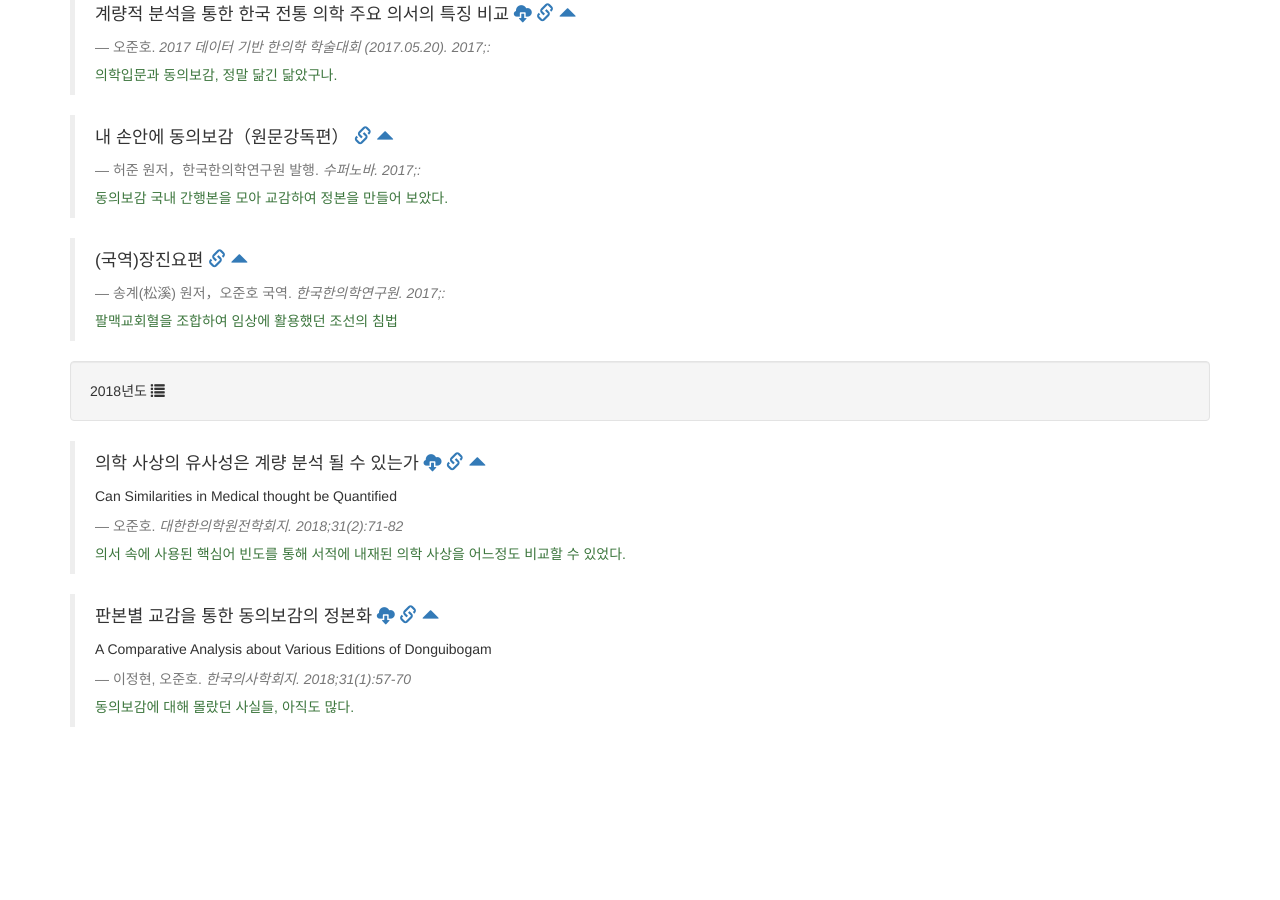
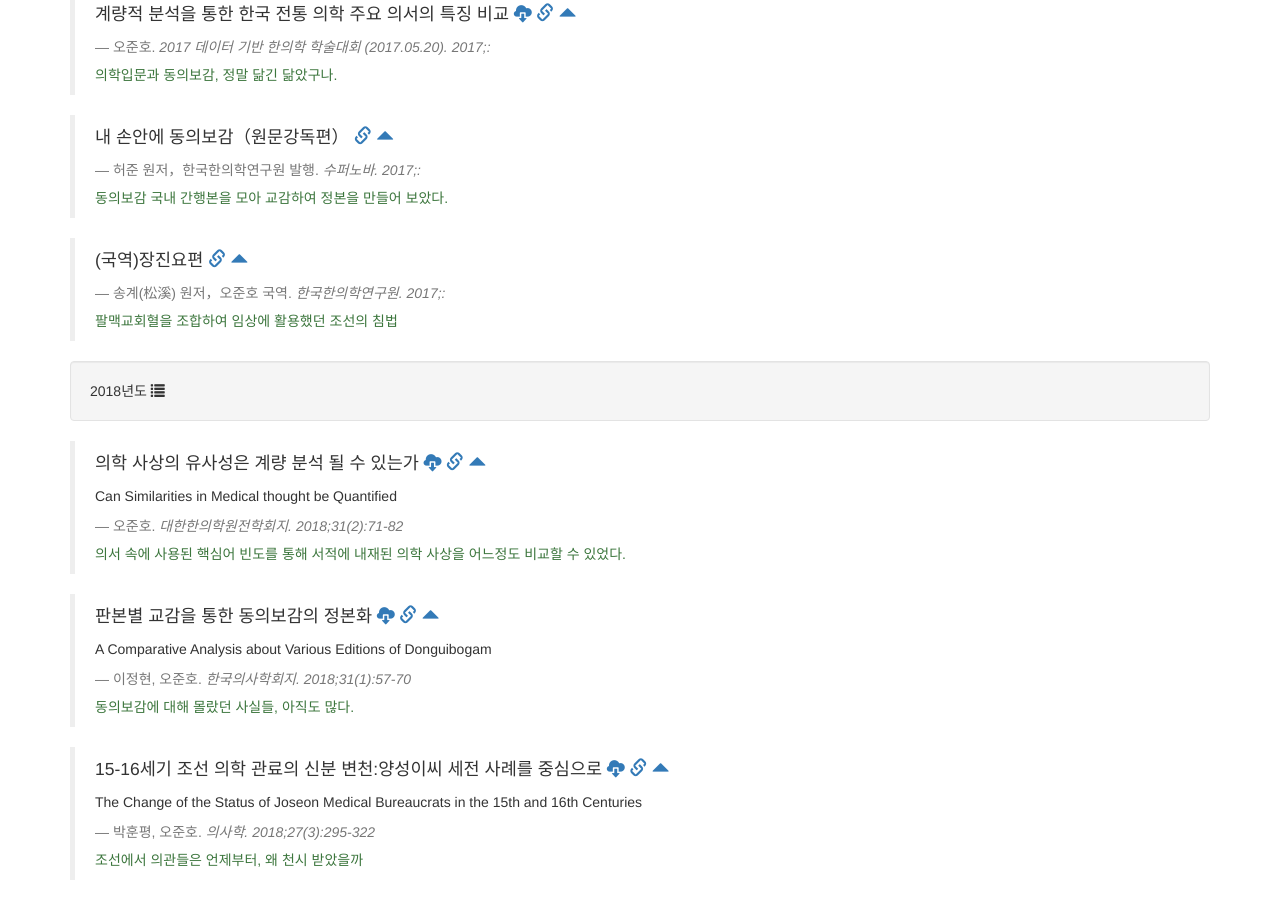
Before and after one commit to pinedance/research, a Jekyll site: the page built from list.md, in a window 1280 px wide and 900 px high, scrolled down 10686 px. Built offline with Jekyll 4.4.1, drawn with Linux system fonts in a browser that asks for light colours; nearby versions of some CDN libraries; before the commit the page ends 11433 px from its top, so only the background shows below that.

Commit message:
add new one

```diff
--- a/_data/researchData.yaml
+++ b/_data/researchData.yaml
@@ -979,3 +979,17 @@
     vol: "31(1)"
     page: "57-70"
   summary: "동의보감에 대해 몰랐던 사실들, 아직도 많다."
+
+- noo: '03'
+  category: "논문"
+  title: "15-16세기 조선 의학 관료의 신분 변천:양성이씨 세전 사례를 중심으로"
+  titleEn: "The Change of the Status of Joseon Medical Bureaucrats in the 15th and 16th Centuries"
+  ref: ""
+  localfile: pdf
+  year: "2018"
+  author: 박훈평, 오준호
+  published:
+    by: 의사학
+    vol: "27(3)"
+    page: "295-322"
+  summary: "조선에서 의관들은 언제부터, 왜 천시 받았을까"
```
